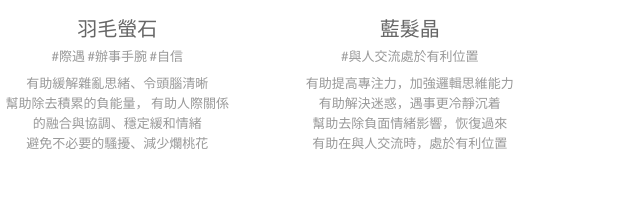
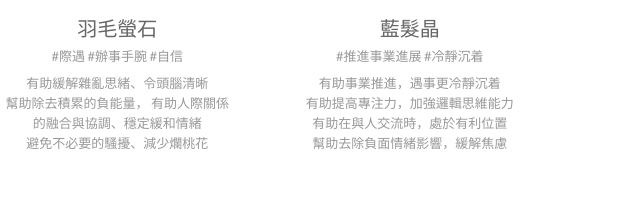
Before and after one commit to JinniTarot/JinniTarot-1stindexonly, a plain HTML site: page crystal-list5.html in a window 1280 px wide. Shown: the part 1511-1714 px from the top of the page, 84-724 px from the left. Drawn offline with Linux system fonts and the light colour scheme; files whose address does not match are found by name.

Commit message:
Update crystal-list5.html

```diff
--- a/crystal-list5.html
+++ b/crystal-list5.html
@@ -369,11 +369,11 @@
 								<div class="single-member text-center bg-white mt-25">
 									<img src="img/team/40.png" alt="" />
 									<h3 class="text-uppercase mt-20">藍髮晶</h3>
-									<h4 class="text-uppercase text-gray">#與人交流處於有利位置</h4>
-									<p class="text-gray">有助提高專注力，加強邏輯思維能力<br>
-									有助解決迷惑，遇事更冷靜沉着<br>
-									幫助去除負面情緒影響，恢復過來<br>
-									有助在與人交流時，處於有利位置
+									<h4 class="text-uppercase text-gray">#推進事業進展 #冷靜沉着</h4>
+									<p class="text-gray">有助事業推進，遇事更冷靜沉着<br>
+									有助提高專注力，加強邏輯思維能力<br>
+									有助在與人交流時，處於有利位置<br>
+									幫助去除負面情緒影響，緩解焦慮
 
 									</p>
 									<div class="team-social">
```
